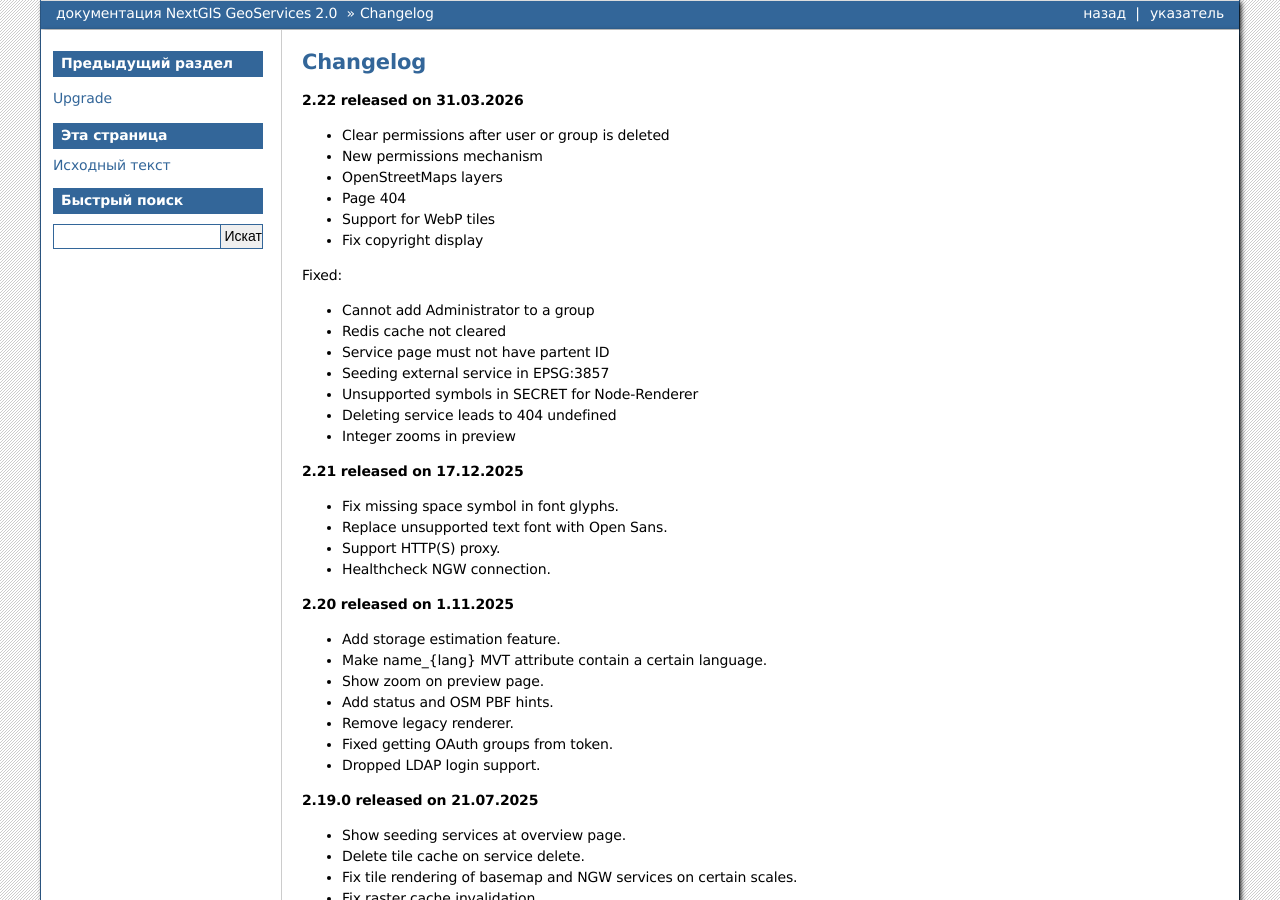
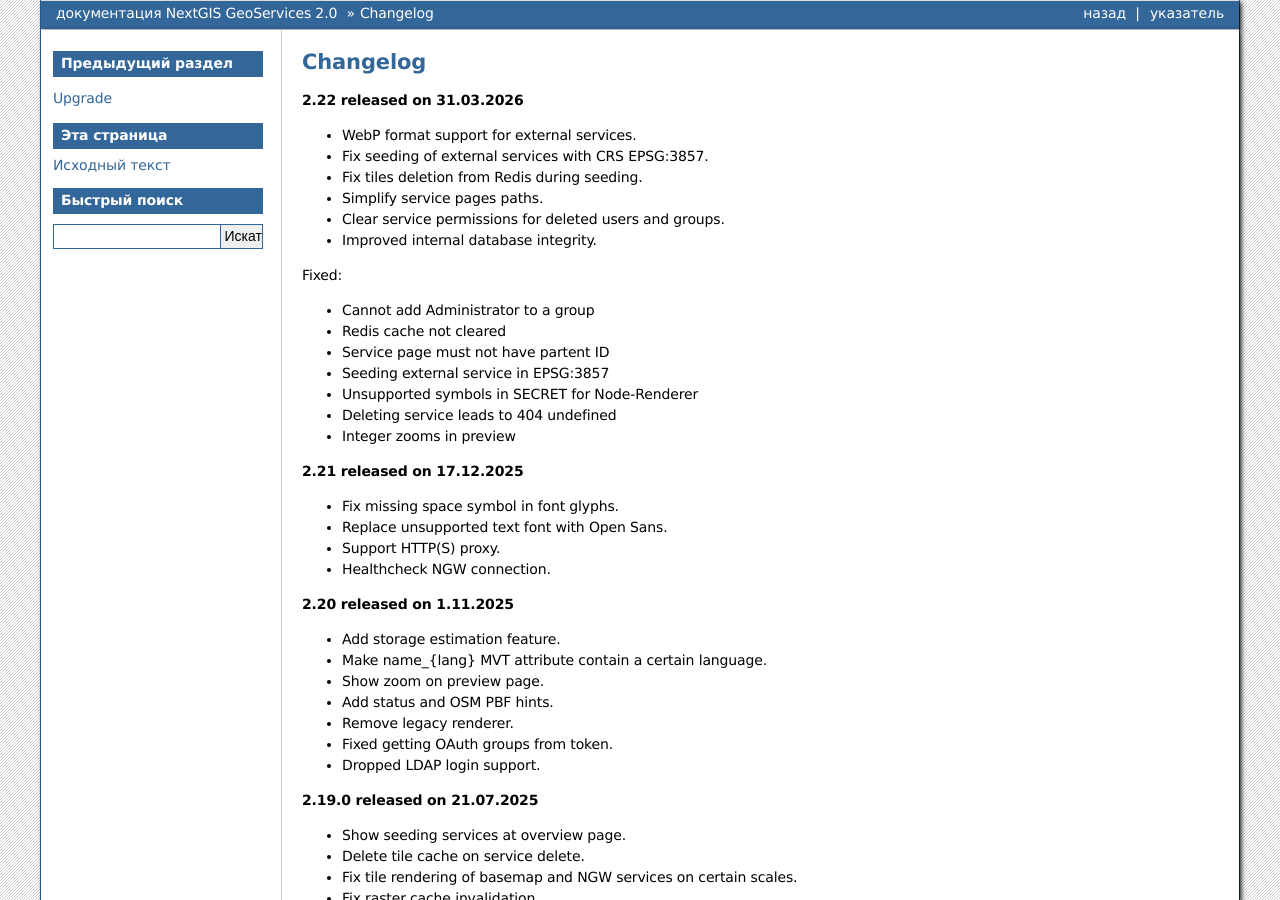
Before and after one commit to nextgis/docs_geoserv_prem, a Sphinx documentation site: the page built from source/changelog.rst, in a window 1280 px wide and 900 px high. Built offline with Sphinx 7.4.7, drawn with Linux system fonts in a browser that asks for light colours; formulas are drawn with MathJax 3.

Commit message:
update release text changelog.rst

```diff
--- a/source/changelog.rst
+++ b/source/changelog.rst
@@ -3,12 +3,12 @@
 
 **2.22 released on 31.03.2026**
 
-* Clear permissions after user or group is deleted
-* New permissions mechanism
-* OpenStreetMaps layers
-* Page 404
-* Support for WebP tiles
-* Fix copyright display
+- WebP format support for external services.
+- Fix seeding of external services with CRS EPSG:3857.
+- Fix tiles deletion from Redis during seeding.
+- Simplify service pages paths.
+- Clear service permissions for deleted users and groups.
+- Improved internal database integrity.
 
 Fixed:
 
```
